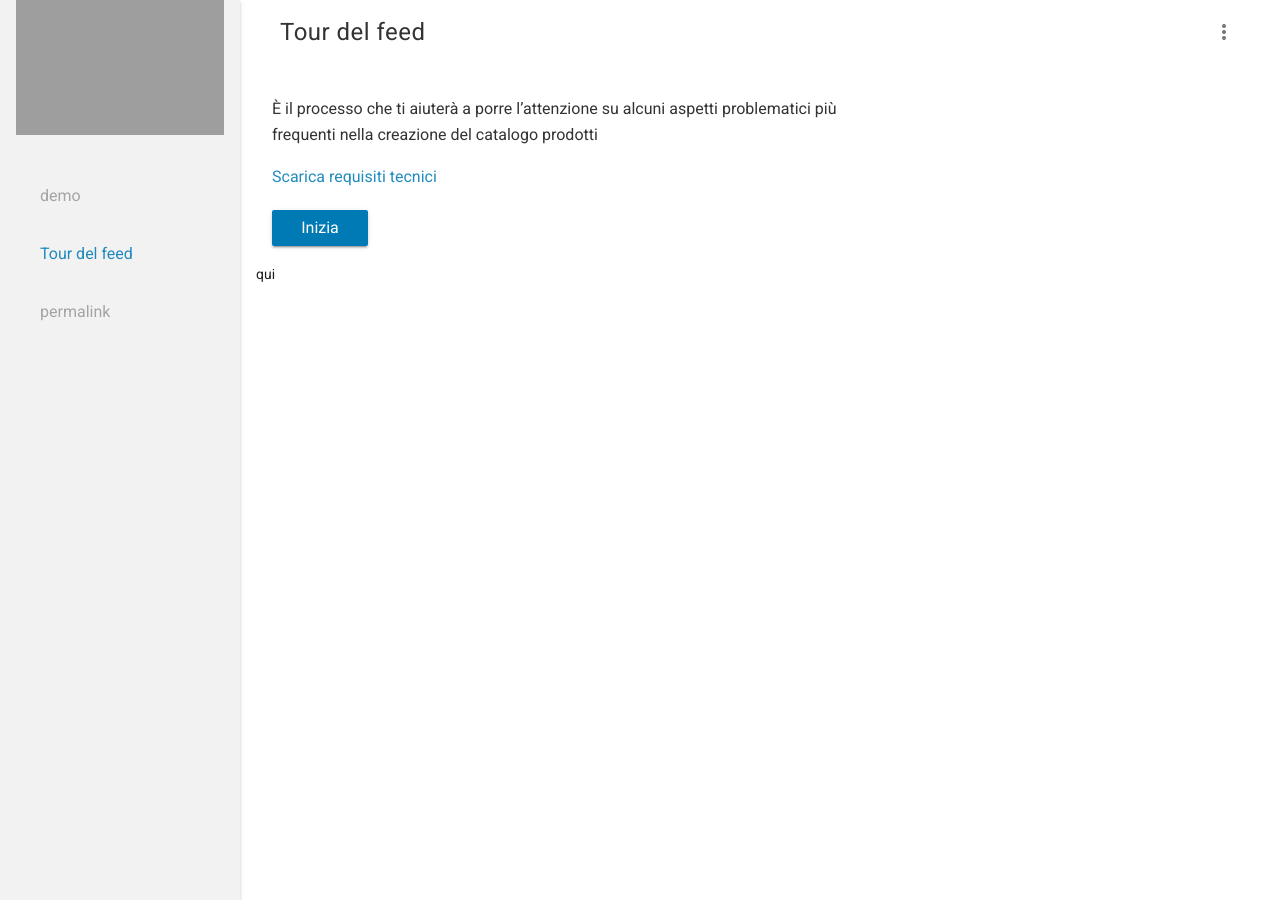
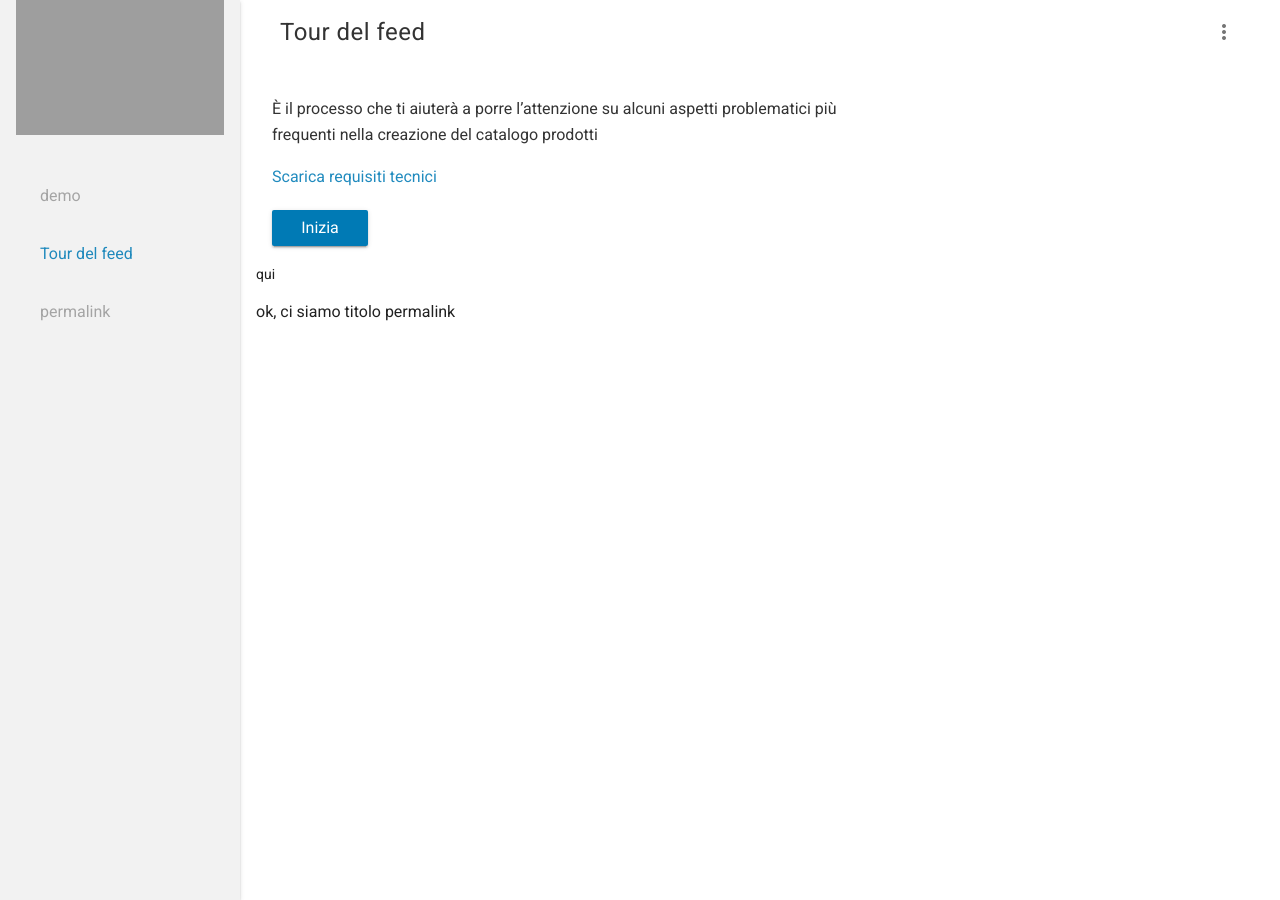
Before and after one commit to noemi-84/tourdelfeed, a Jekyll site: the page built from index.html, in a window 1280 px wide. Built offline with Jekyll 4.4.1, drawn with Linux system fonts in a browser that asks for light colours; nearby versions of some CDN libraries; grey boxes are pictures that could not be loaded.

Commit message:
check su titolo invece di url

```diff
--- a/_layouts/default.html
+++ b/_layouts/default.html
@@ -31,7 +31,7 @@
 
               {% for page in site.pages %}
               {% for step in site.step %}
-              	{% if page.url == '/step/'+step.url %}
+              	{% if page.title == step.title %}
                 	ok, ci siamo
 
                     titolo
```
